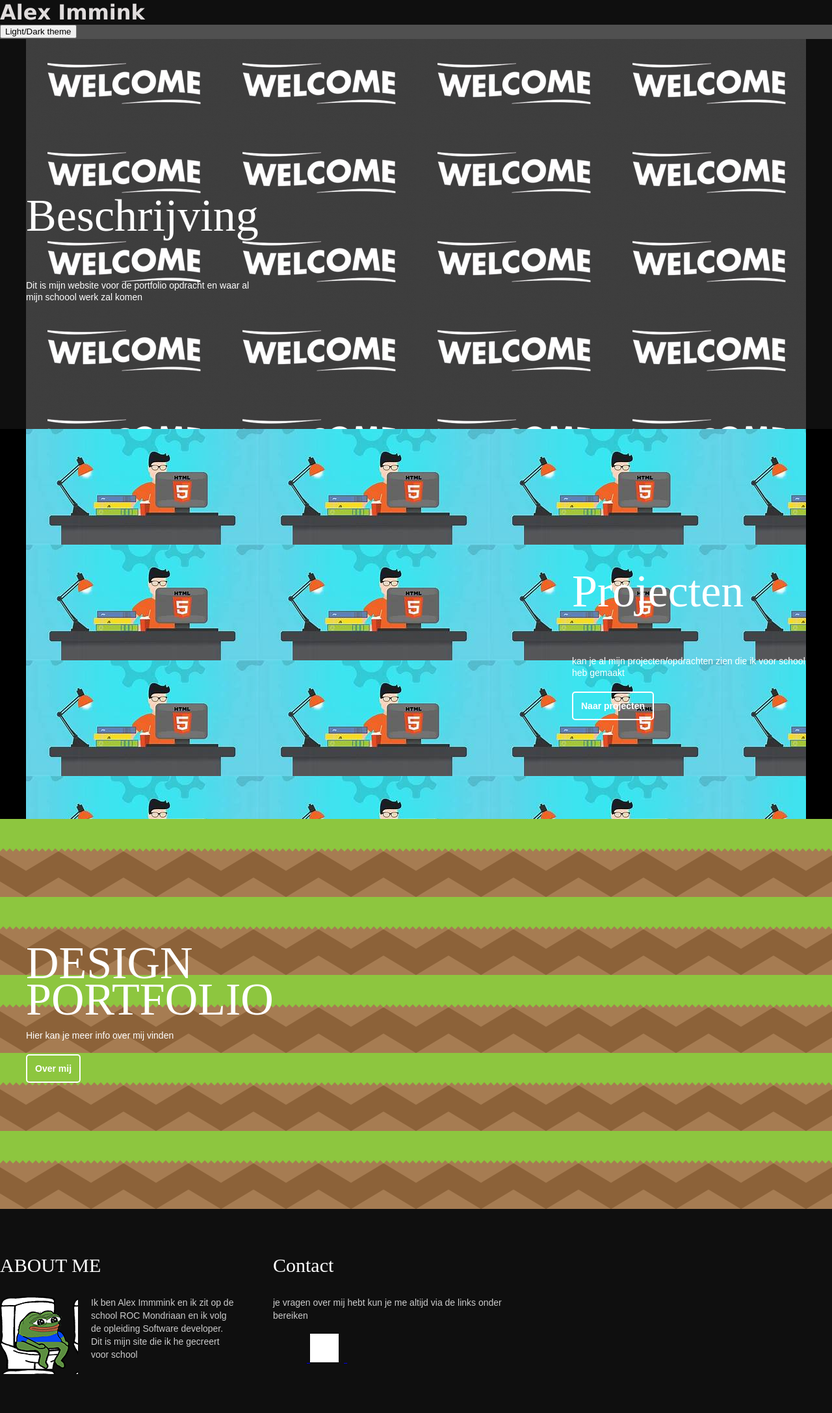
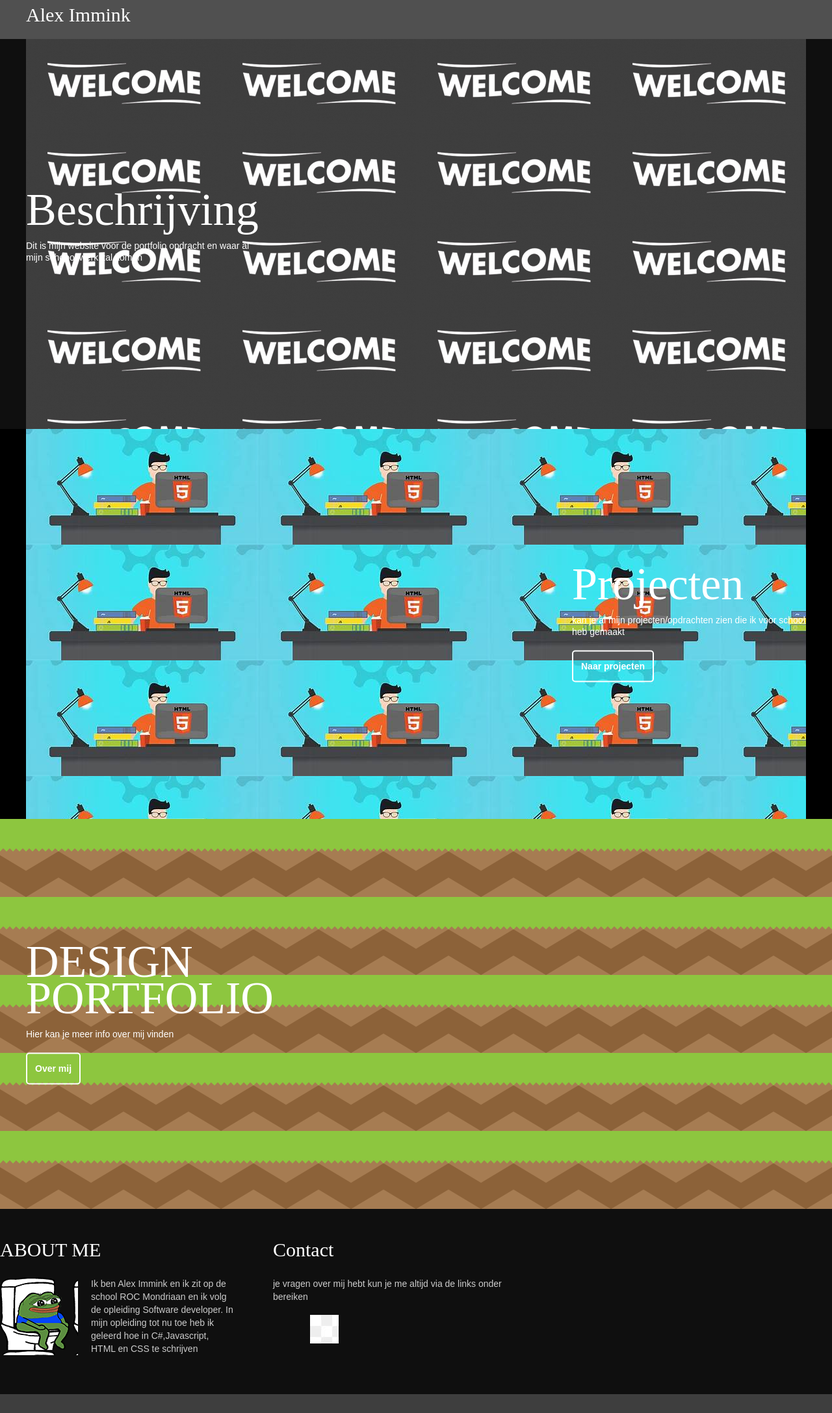
Before and after one commit to knimmi/knimmi.github.io, a PHP site: page / in a window 1280 px wide. Shown: the whole page at 65% size. After the commit the page ends 2145 px from the top, so only its background shows below. Run offline with PHP 8.4, Linux system fonts and the light colour scheme.

Commit message:
over mij is coming soon en projecten aangemaakt

```diff
--- a/css/main.css
+++ b/css/main.css
@@ -101,7 +101,7 @@
 	margin-right: 0px;
 }
 
-#icons-container-right
+.icons-container-right
 {
 	position: relative;
 	top: 8px;
@@ -110,20 +110,20 @@
 
 .icon-email
 {
-	background-image: url(/images/icon-email.png);
+	background-image: url(/images/icon-email.jpg);
 }
 
 .icon-instagram
 {
-	background-image: url(/images/icon-instagram.png);
+	background-image: url(/images/icon-instagram.jpg);
 }
 
 .icon-YouTube
 {
-	background-image: url(/images/icon-YouTUbe.png);
+	background-image: url(/images/icon-youtube.jpg);
 }
 
-img
+.img
 {
 	border-style: none;
 }
@@ -260,3 +260,6 @@
 .calculator__keys {
 	display: grid;
   }
+ .text-card {
+	 color: black;
+ }
--- a/index.html
+++ b/index.html
@@ -4,23 +4,29 @@
     <meta charset="UTF-8">
     <meta name="viewport" content="width=device-width, initial-scale=1.0">
     <title>Portfolio</title>
+    <link rel="stylesheet" href="https://stackpath.bootstrapcdn.com/bootstrap/4.3.1/css/bootstrap.min.css" integrity="sha384-ggOyR0iXCbMQv3Xipma34MD+dH/1fQ784/j6cY/iJTQUOhcWr7x9JvoRxT2MZw1T" crossorigin="anonymous">
     <link href="/css/main.css" rel="stylesheet">
     <script src="https://maxcdn.bootstrapcdn.com/bootstrap/4.5.2/js/bootstrap.min.js"></script>
     </head>
-    <body class="text-black theme">
     <header class="text-black theme header">
-    <div><h1 class="text-black theme">Alex Immink</h1>
+    <div id="header-container">
+      <div id="title-ALex" class="title">Alex Immink</div>
       <button class="theme-changer">Light/Dark theme</button>
-    </header>
         <div id="icons-container-right">
-    <a href="https://github.com/AImmink"target="_blank">
-    <div class="icon icon-github"></div>
+            <a href="https://twitter.com/" target="_blank">
+                <div class="icon icon-twitter"></div>
             </a>
-    <a href="https://www.youtube.com/watch?v=dQw4w9WgXcQ"target="_blank">
-    <div class="icon icon-YouTube"></div>
+
+            <a href="https://youtube.com/" target="_blank">
+                <div class="icon icon-dribbble"></div>
             </a>
-    <a href="https://www.instagram.com/"target="_blank">
-    <div class="icon icon-insta"></div>
+
+            <a href="https://www.instagram.com/" target="_blank">
+                <div class="icon icon-linkedin"></div>
+            </a>
+
+            <a href="gmail.com">
+                <div class="icon icon-last icon-email"></div>
             </a>
         </div>
     </div>
@@ -48,7 +54,7 @@
     <p class="text-black theme">kan je al mijn projecten/opdrachten zien die ik voor school heb gemaakt</p>
     </div>
 
-    <a href="calculator.html" target="_blank">
+    <a href="projecten.html" target="_blank">
     <div class="portfolio-text-button">Naar projecten</div>
     </a>
     </div>
@@ -59,13 +65,15 @@
 
     <div id="portfolio-container-3" class="portfolio-container">
     <div class="portfolio-text-container portfolio-text-container-left">
-    <div class="portfolio-text-title">DESIGN PORTFOLIO</div>
+    <div class="portfolio-text-title">
+      <p class="theme">DESIGN PORTFOLIO</p>
+      </div>
 
     <div class="portfolio-text-body">
     <p class="text-black theme">Hier kan je meer info over mij vinden</p>
     </div>
 
-    <a href="http://www.google.com" target="_blank">
+    <a href="info.html" target="_blank">
     <div class="portfolio-text-button">Over mij</div>
     </a>
     </div>
@@ -77,21 +85,21 @@
         <div class="footer-container">
         <div class="footer-column">
         <div class="title">
-        <p class="text-black theme">ABOUT ME</p>
+        <p class="text-black">ABOUT ME</p>
         </div>
         <div class="avatar"></div>
         <div class="text">
-        <p class="text-black theme">Ik ben Alex Immmink en ik zit op de school ROC Mondriaan en ik volg de opleiding Software developer.
-        Dit is mijn site die ik he gecreert voor school</p>
+        <p class="text-black">Ik ben Alex Immink en ik zit op de school ROC Mondriaan en ik volg de opleiding Software developer.
+        In mijn opleiding tot nu toe heb ik geleerd hoe in C#,Javascript, HTML en CSS te schrijven</p>
         </div>
         </div>
         </div>
         <div class="theme footer-column">
         <div class="title">
-        <p class="text-black theme">Contact</p>
+        <p class="text-black">Contact</p>
         </div>
         <div class="text">
-        <p class="text-black theme">je vragen over mij hebt kun je me altijd via de links onder bereiken</p>
+        <p class="text-black">je vragen over mij hebt kun je me altijd via de links onder bereiken</p>
         </div>
         <div>
         <a href="https://github.com/AImmink"target="_blank">
```
Also changed, not shown: css/coming-soon.css (added, +28 -0 lines), info.html (+21 -0 lines), js/countdown.js (added, +21 -0 lines), projecten.html (+30 -0 lines), images/calculator.png (added), images/coming-soon.jpg (added), images/icon-YouTUbe.png (deleted), images/icon-email.jpg (added), images/icon-email.png (deleted), images/icon-instagram.jpg (added), images/icon-instagram.png (deleted), images/icon-youtube.jpg (added). Lines whose indentation alone changed are shown as unchanged.
